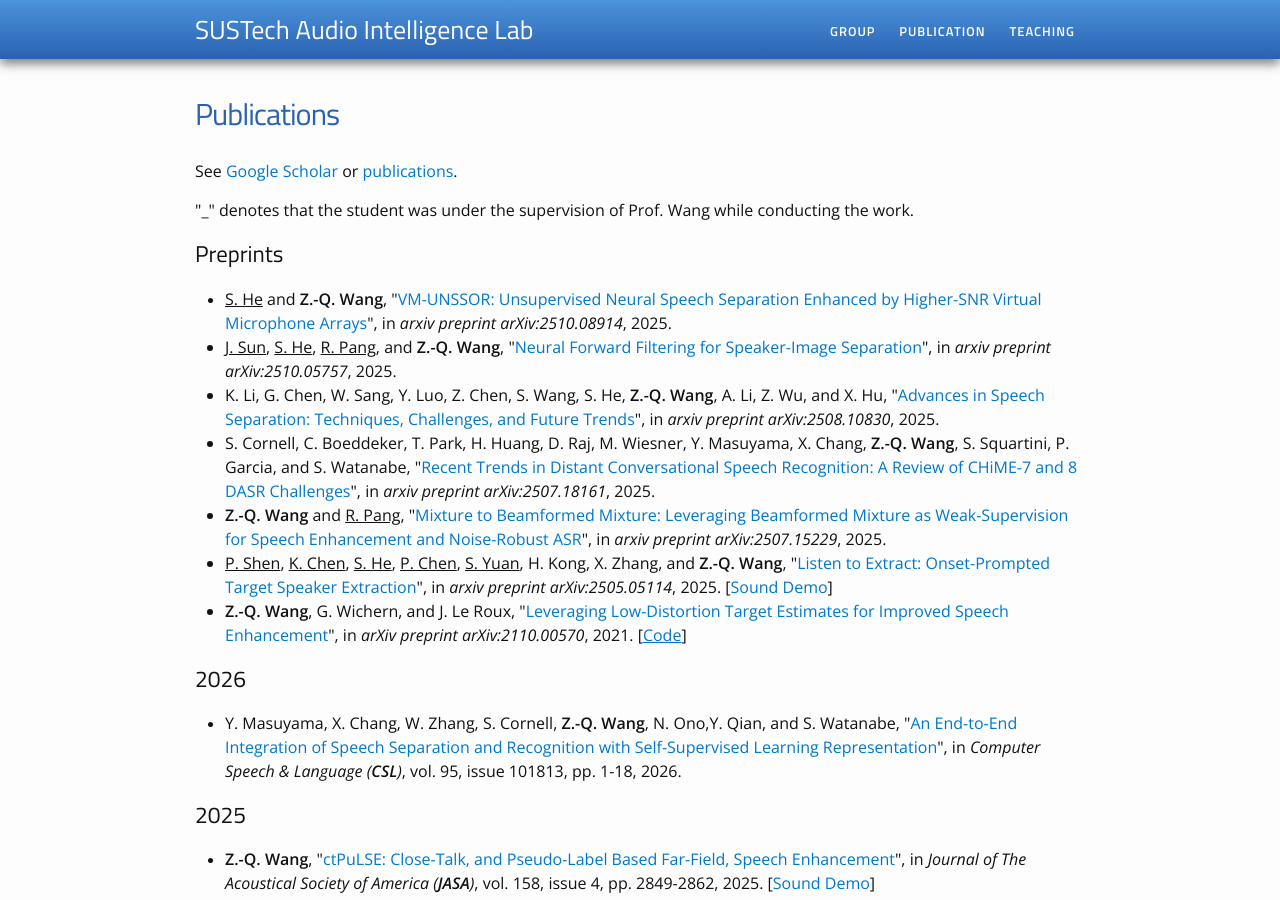
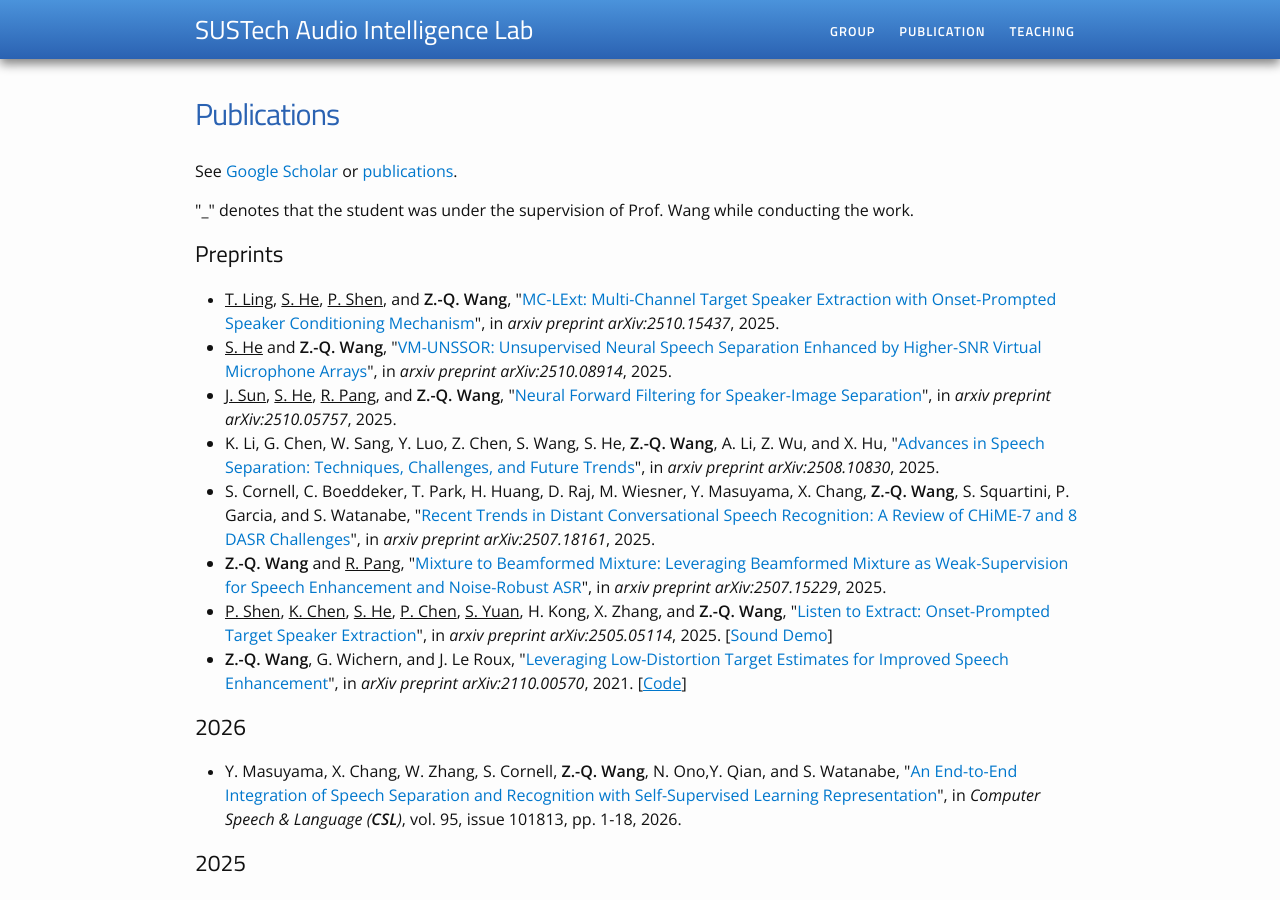
Before and after one commit to sustechailab/sustechailab.github.io, a Jekyll site: the page publication.html, which Jekyll copies as it is, in a window 1280 px wide and 900 px high. Built offline with Jekyll 4.4.1, drawn with Linux system fonts in a browser that asks for light colours.

Commit message:
Initial commit

```diff
--- a/publication.html
+++ b/publication.html
@@ -83,6 +83,10 @@
 <h2>Preprints</h2>
 <ul>
     <p class="STYLE1" align="justify"><font style="font-size: 12pt">
+
+    <li>
+    <u>T. Ling</u>, <u>S. He</u>, <u>P. Shen</u>, and <strong>Z.-Q. Wang</strong>, "<a href="https://arxiv.org/abs/2510.15437" target="view_window">MC-LExt: Multi-Channel Target Speaker Extraction with Onset-Prompted Speaker Conditioning Mechanism</a>", in <i>arxiv preprint arXiv:2510.15437</i>, 2025.
+    </li>
 
     <li>
     <u>S. He</u> and <strong>Z.-Q. Wang</strong>, "<a href="https://arxiv.org/abs/2510.08914" target="view_window">VM-UNSSOR: Unsupervised Neural Speech Separation Enhanced by Higher-SNR Virtual Microphone Arrays</a>", in <i>arxiv preprint arXiv:2510.08914</i>, 2025.
```
Also changed, not shown: 3 other files.
